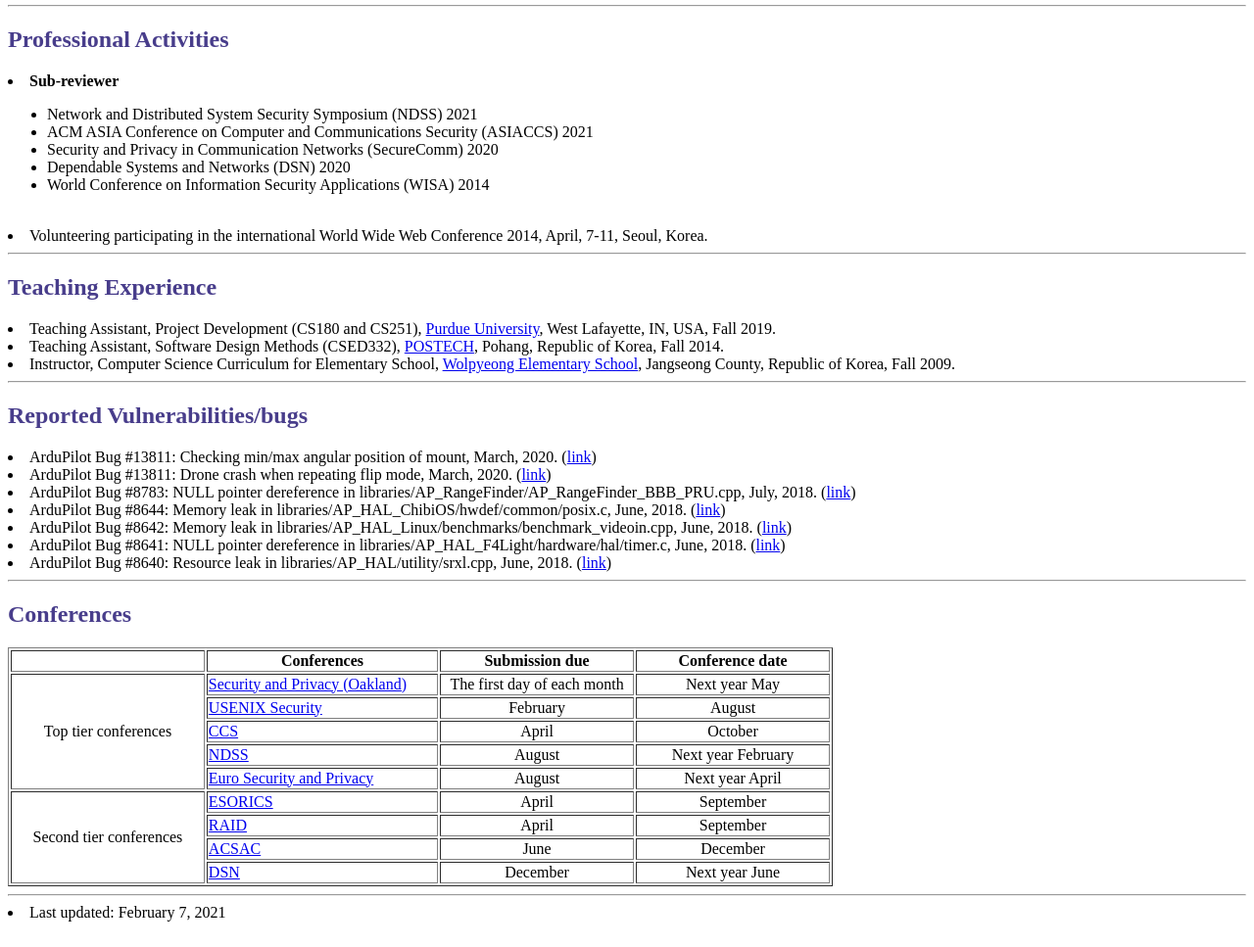
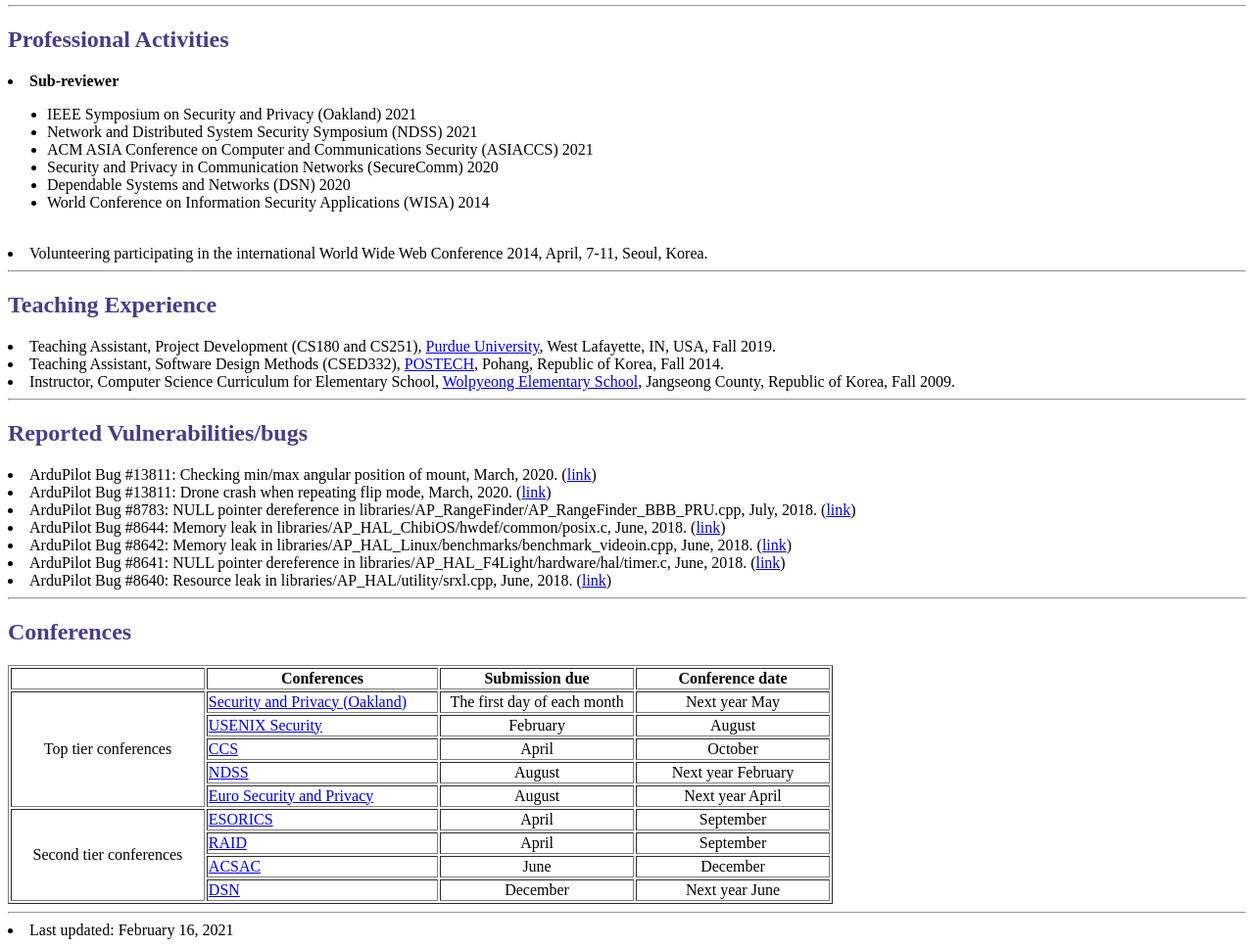
Before and after one commit to KimHyungSub/kimhyungsub.github.io, a plain HTML site: page index.html in a window 1280 px wide. Shown: the part 2240-3207 px from the top of the page at 98% size. Drawn offline with Linux system fonts and the light colour scheme.

Commit message:
Update index.html

```diff
--- a/index.html
+++ b/index.html
@@ -231,6 +231,7 @@
     <h2>Professional Activities</h2>
       <li><b>Sub-reviewer</b>
 	      <ul>
+	      <li>IEEE Symposium on Security and Privacy (Oakland) 2021</li>
 	      <li>Network and Distributed System Security Symposium (NDSS) 2021</li>
 	      <li>ACM ASIA Conference on Computer and Communications Security (ASIACCS) 2021</li>
 	      <li>Security and Privacy in Communication Networks (SecureComm) 2020</li>
@@ -332,7 +333,7 @@
 	</table>
     <hr>
 
-    <li>Last updated: February 7, 2021</li>
+    <li>Last updated: February 16, 2021</li>
 
   </body>
 </html>
```
